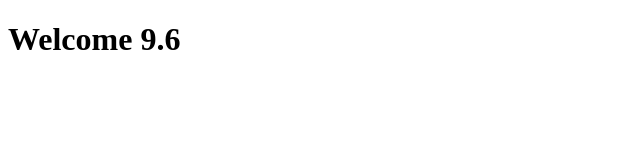
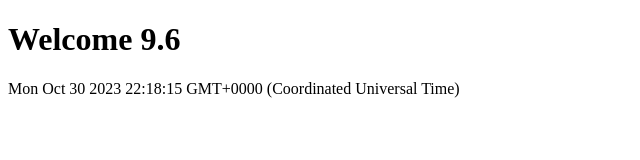
Before and after one commit to antunishdPursuit/my-first-webpage, a plain HTML site: page index.html in a window 1280 px wide. Shown: the whole page, without its empty margins (0-640 px from the left). Drawn offline with Linux system fonts and the light colour scheme.

Commit message:
Add todays Date

```diff
--- a/index.html
+++ b/index.html
@@ -1,12 +1,11 @@
 <!DOCTYPE html>
 <html lang="en">
   <head>
-    <meta charset="UTF-8" />
-    <meta http-equiv="X-UA-Compatible" content="IE=edge" />
-    <meta name="viewport" content="width=device-width, initial-scale=1.0" />
+    <script src="main.js" defer></script>
     <title>My First GitHub Page</title>
   </head>
   <body>
     <h1>Welcome 9.6</h1>
+    <p id="demo"></p>
   </body>
 </html>
--- /dev/null
+++ b/main.js
@@ -0,0 +1,2 @@
+let todaysDate = new Date
+let firstP = document.getElementById("demo").innerText = todaysDate
```
